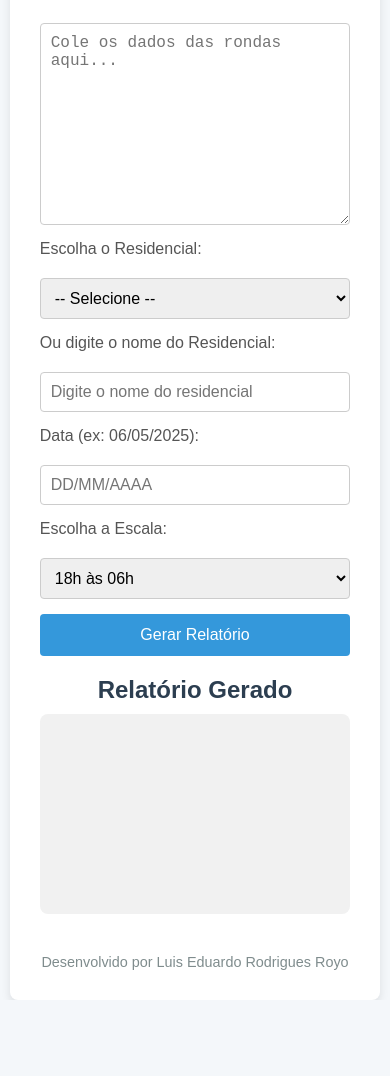
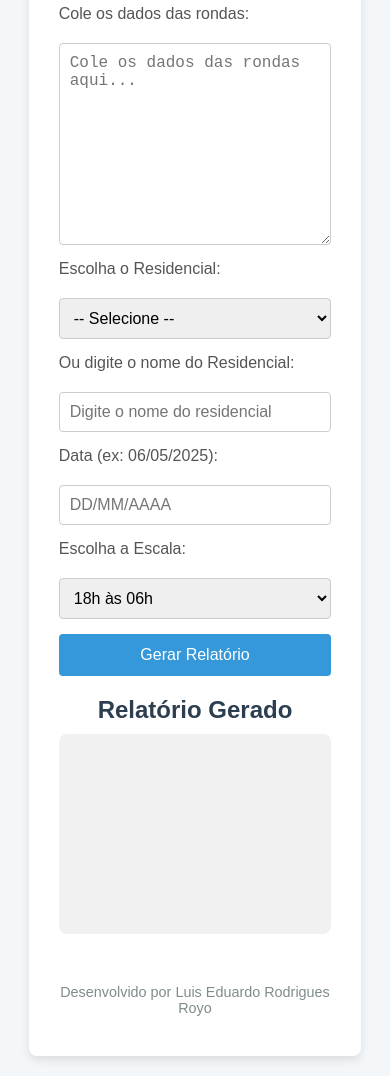
Before and after one commit to luisroyo/relatorio-rondas, a website: page public/index.html in a window 390 px wide. Shown: the part 176-1252 px from the top of the page. Before the commit the page ends 1176 px from the top, so only its background shows below. Drawn offline with Linux system fonts and the light colour scheme.

Commit message:
Fix: Tornar rodapé visível na tela inicial

```diff
--- a/public/style.css
+++ b/public/style.css
@@ -13,7 +13,7 @@ body {
   display: flex;
   justify-content: center;
   min-height: 100vh;
-  margin: 0;
+  margin: 20px; /* Adicionando margem ao body para evitar que o container grude nas bordas */
   align-items: flex-start;
 }
 
@@ -24,7 +24,10 @@ body {
   box-shadow: 0 4px 10px rgba(0, 0, 0, 0.1);
   padding: 30px;
   width: 90%;
-  max-width: 960px; /* Aumentando a largura máxima para acomodar duas colunas */
+  max-width: 960px;
+  display: flex; /* Adicionando flex para controlar o alinhamento vertical dos filhos */
+  flex-direction: column; /* Organizar os filhos verticalmente */
+  align-items: stretch; /* Esticar os filhos para ocupar a largura total do container */
 }
 
 /* Estilo do título */
@@ -39,23 +42,24 @@ h1 {
 /* Novo estilo para o container principal do conteúdo (duas colunas) */
 .main-content {
   display: flex;
-  gap: 20px; /* Espaçamento entre as colunas */
+  gap: 20px;
+  flex: 1; /* Permitir que a área de conteúdo cresça e empurre o footer para baixo */
 }
 
 /* Estilo para a área de entrada (formulário) */
 .input-area {
-  flex: 1; /* Ocupa a mesma largura que a área de saída por padrão */
+  flex: 1;
 }
 
 /* Estilo para a área de saída (relatório) */
 .output-area {
-  flex: 1; /* Ocupa a mesma largura que a área de entrada por padrão */
+  flex: 1;
 }
 
 .output-area h2 {
   font-size: 1.5rem;
   color: #2c3e50;
-  margin-top: 0; /* Remover a margem padrão do h2 */
+  margin-top: 0;
   margin-bottom: 10px;
   text-align: center;
 }
@@ -119,11 +123,11 @@ button:hover {
   background-color: #f1f1f1;
   padding: 15px;
   border-radius: 8px;
-  margin-top: 0; /* Ajustado para alinhar com o título da seção */
+  margin-top: 0;
   font-size: 1rem;
   color: #333;
   overflow-x: auto;
-  min-height: 200px; /* Altura mínima para a área de resultado */
+  min-height: 200px;
 }
 
 /* Estilo do rodapé */
@@ -132,12 +136,13 @@ button:hover {
   margin-top: 40px;
   font-size: 0.9rem;
   color: #7f8c8d;
+  padding: 10px 0; /* Adicionando um pouco de padding vertical ao footer */
 }
 
 /* Estilos responsivos para telas menores */
 @media (max-width: 768px) {
   .main-content {
-    flex-direction: column; /* Empilhar em telas menores */
+    flex-direction: column;
   }
 
   .container {
```
